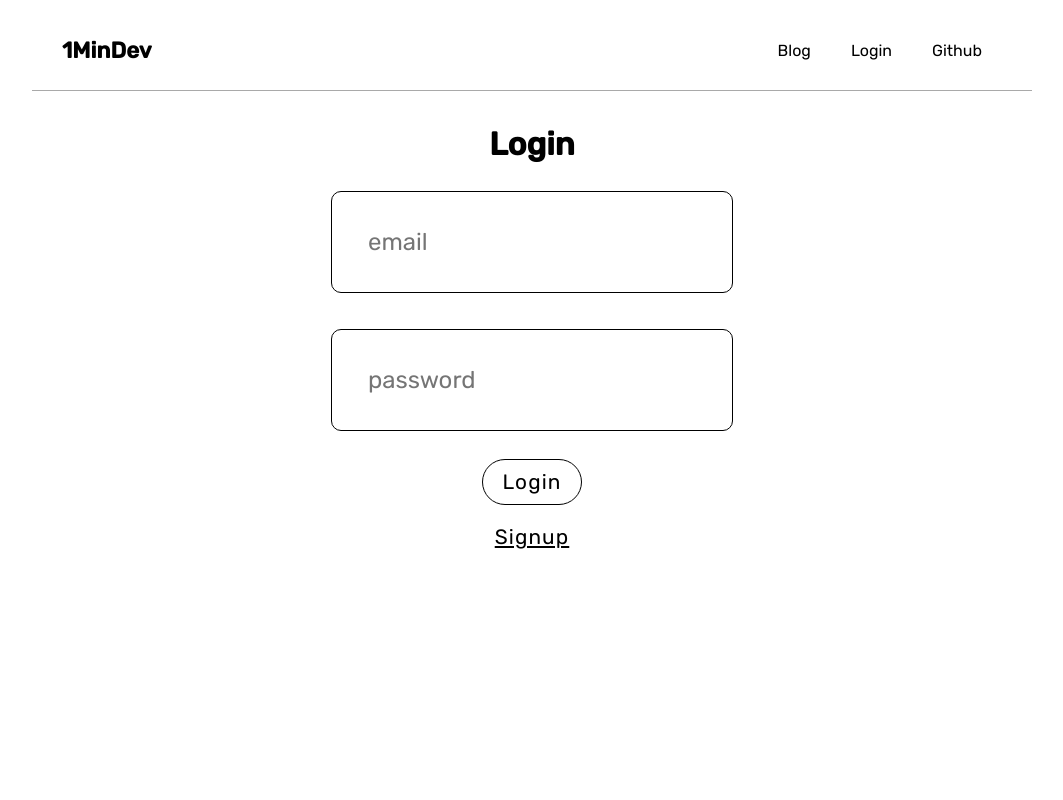
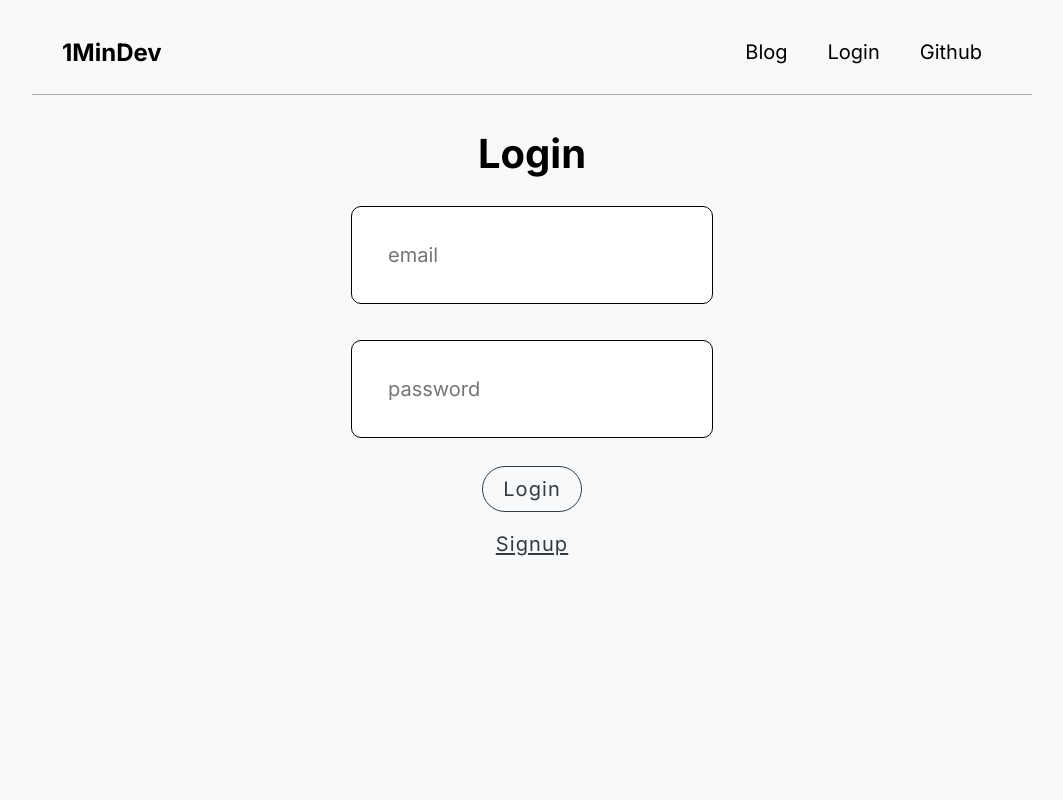
Before and after one commit to adkinsmpage/blog-page, a Next.js app: page /user/login in a window 1280 px wide. Shown: the top 800 px of the page, without its empty margins (108-1171 px from the left). Built offline with nearby package versions, Linux system fonts and the light colour scheme; no server answers.

Commit message:
add loader and change font size and font family

```diff
--- a/components/EditUser/EditUser.module.css
+++ b/components/EditUser/EditUser.module.css
@@ -21,7 +21,7 @@
   flex-direction: column;
 }
 .header {
-  font-size: 1.6rem;
+  font-size: 2.6rem;
   padding: 10px;
 }
 .form {
@@ -46,10 +46,10 @@
 }
 
 .selectWrapper label {
-  font-size: 1.3rem;
+  font-size: 2.3rem;
 }
 .select {
-  font-size: 1.4rem;
+  font-size: 2.4rem;
   width: 100px;
   border-radius: 10px;
   text-align: center;
--- a/components/Footer/Footer.module.css
+++ b/components/Footer/Footer.module.css
@@ -13,7 +13,7 @@
   flex-direction: column;
 }
 .formWrapper p {
-  font-size: 1.7rem;
+  font-size: 2.7rem;
   text-align: center;
   margin: 2% 0;
   color: white;
--- /dev/null
+++ b/components/Loader/Loader.module.css
@@ -0,0 +1,22 @@
+.wrapper {
+  position: fixed;
+  top: 50%;
+  left: 50%;
+  transform: translate(-50%, -50%);
+}
+.loader {
+  width: 60px;
+  height: 60px;
+  margin: 0 auto;
+  background-image: url("../../public/loading.svg");
+  background-size: 50%;
+  background-position: center;
+  animation: spin 1s infinite linear;
+  background-repeat: no-repeat;
+}
+
+@keyframes spin {
+  100% {
+    transform: rotate(720deg);
+  }
+}
--- a/components/NavBar/NavBar.module.css
+++ b/components/NavBar/NavBar.module.css
@@ -8,7 +8,7 @@
   padding: 30px 30px 20px;
 }
 .logo {
-  font-size: 1.4rem;
+  font-size: 2.4rem;
   font-weight: bold;
   cursor: pointer;
 }
--- a/components/Post/Post.module.css
+++ b/components/Post/Post.module.css
@@ -1,32 +1,36 @@
 .wrapper {
   padding: 10% 3%;
   max-height: 60vh;
-  margin: 5% auto;
+  margin: 10% auto;
   position: relative;
+}
+
+.title {
+  color: #f76707;
 }
 
 .postInformation {
   display: flex;
   margin: 3% auto;
   justify-content: space-between;
-  border-bottom: 1px solid lightblue;
-  border-top: 1px solid lightblue;
   padding: 1%;
+  font-size: 1.2rem;
 }
 
 .content {
-  font-size: 1.2rem;
+  font-size: 2.2rem;
   margin-top: 3%;
+  color: #343a40;
 }
 .edit {
   position: absolute;
   right: 10px;
   bottom: 0;
-  color: darkblue;
+  color: #ffa94d;
 }
 .remove {
   position: absolute;
-  right: 45px;
+  right: 65px;
   bottom: 0;
-  color: darkred;
+  color: #ffa94d;
 }
--- a/styles/PostScreen.module.css
+++ b/styles/PostScreen.module.css
@@ -14,7 +14,7 @@
   margin: 25px auto;
 }
 .text {
-  font-size: 1.5rem;
+  font-size: 2.5rem;
   letter-spacing: 1px;
   line-height: 1.5;
 }
--- a/styles/ProfilePage.module.css
+++ b/styles/ProfilePage.module.css
@@ -6,11 +6,11 @@
   margin: 5vh 0;
 }
 .userData p {
-  font-size: 1.3rem;
+  font-size: 2.3rem;
   font-weight: bold;
 }
 .userData p span {
-  font-size: 1.3rem;
+  font-size: 2.3rem;
   font-weight: normal;
 }
 .userData button {
--- a/styles/globals.css
+++ b/styles/globals.css
@@ -1,45 +1,53 @@
-@import url("https://fonts.googleapis.com/css2?family=Rubik:wght@400;500&display=swap");
+@import url("https://fonts.googleapis.com/css2?family=Inter:wght@400;700&display=swap");
 
-html,
-body {
-  font-family: "Rubik", sans-serif;
-  max-width: 1000px;
-  margin: 0 auto;
-}
-
-a {
-  color: inherit;
-  text-decoration: none;
-}
-
+/* main color: #f76707 gray color: #495057 */
 * {
   box-sizing: border-box;
   margin: 0;
   padding: 0;
 }
+html {
+  font-size: 62.5%;
+}
+html,
+body {
+  font-family: "Inter", sans-serif;
+  max-width: 1000px;
+  margin: 0 auto;
+  background-color: #f8f9fa;
+}
+body {
+  font-size: 2rem;
+}
+
+a {
+  color: #ffa94d;
+  text-decoration: none;
+}
 
 input,
 textarea {
   padding: 4%;
-  font-size: 1.5rem;
   margin: 2% 0;
   color: rgb(71, 71, 71);
   border-radius: 10px;
   border-style: none;
   outline: none;
-  font-family: "Rubik";
+  font-family: "Inter";
   border: 1px solid black;
+  font-size: 2rem;
 }
 
 button {
   border-radius: 25px;
   padding: 10px 20px;
-  font-size: 1.3rem;
   border-style: none;
-  border: 1px solid black;
+  border: 1px solid #343a40;
+  color: #343a40;
   background-color: transparent;
-  font-family: "Rubik";
+  font-family: "Inter";
   letter-spacing: 1.1px;
+  font-size: 2rem;
   cursor: pointer;
   margin: 10px 0;
 }
```
Also changed, not shown: components/Loader/Loader.tsx (added, +12 -0 lines), components/Post/Post.tsx (+5 -2 lines), styles/Home.module.css (+4 -4 lines), public/loading.svg (added).
